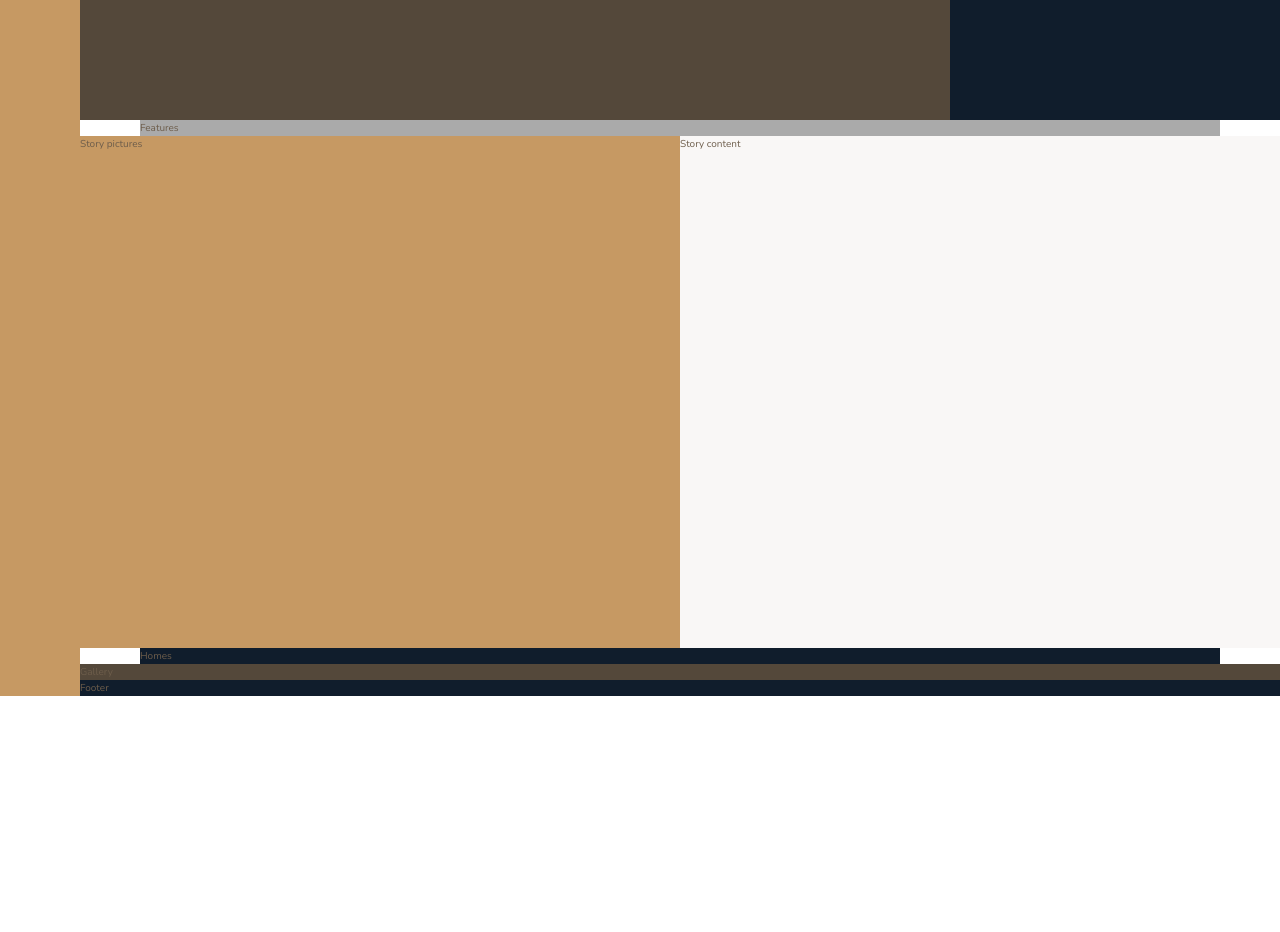
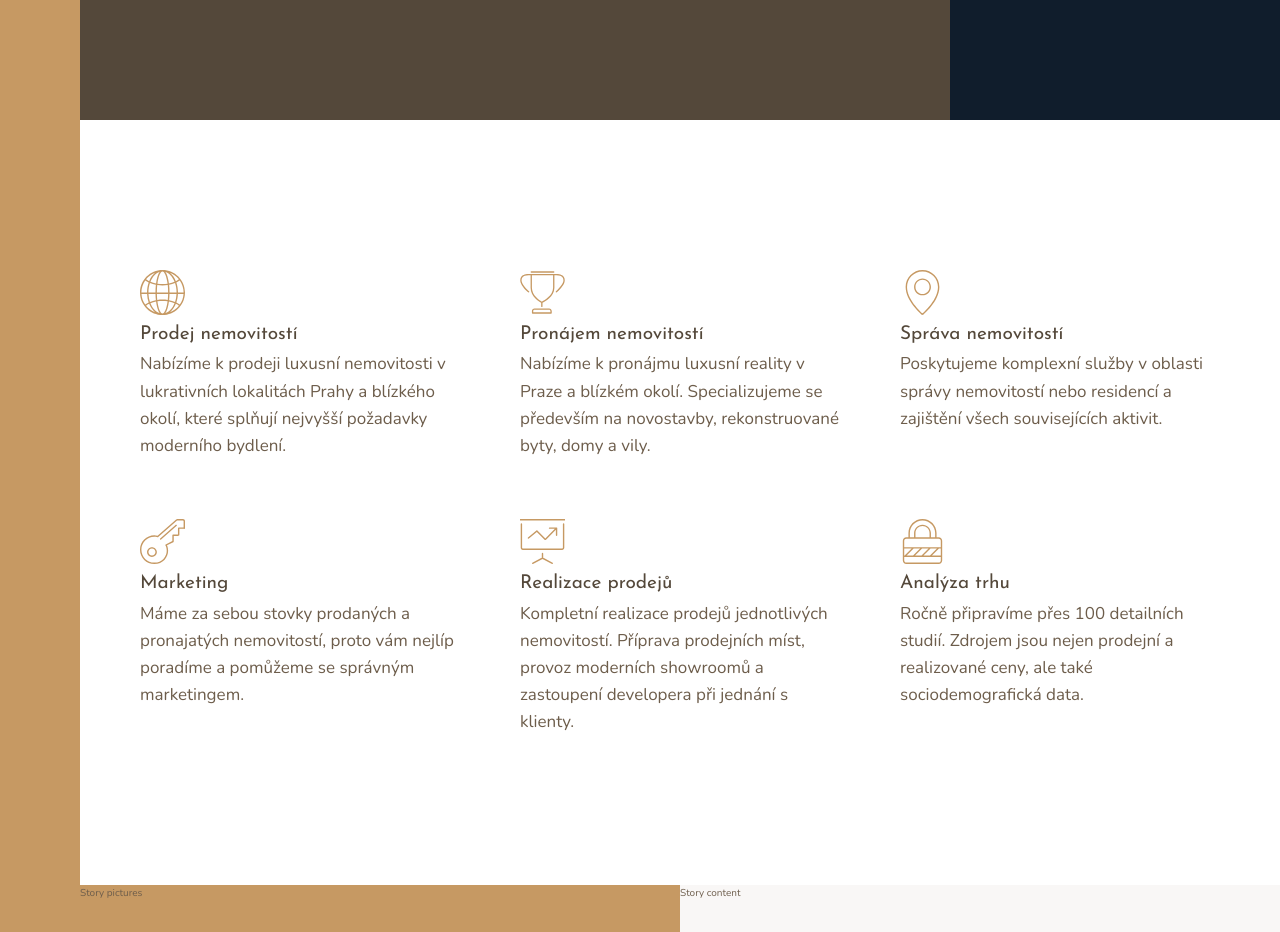
Before and after one commit to skewnity/estate-prague, a website: page index.html in a window 1280 px wide. Shown: the part 520-1452 px from the top of the page. Before the commit the page ends 1216 px from the top, so only its background shows below. Drawn offline with nearby package versions, Linux system fonts and the light colour scheme.

Commit message:
added features section

```diff
--- a/index.html
+++ b/index.html
@@ -28,7 +28,66 @@
 		</div>
 
 		<section class="features">
-			Features
+			<div class="feature">
+				<svg class="feature__icon">
+					<use xlink:href="img/sprite.svg#icon-global"></use>
+				</svg>
+				<h4 class="heading-4 heading-4--dark">Prodej nemovitostí</h4>
+				<p class="feature__text">
+					Nabízíme k prodeji luxusní nemovitosti v lukrativních lokalitách Prahy a blízkého okolí, které splňují nejvyšší požadavky moderního bydlení.
+				</p>
+			</div>
+
+			<div class="feature">
+				<svg class="feature__icon">
+					<use xlink:href="img/sprite.svg#icon-trophy"></use>
+				</svg>
+				<h4 class="heading-4 heading-4--dark">Pronájem nemovitostí</h4>
+				<p class="feature__text">
+					Nabízíme k pronájmu luxusní reality v Praze a blízkém okolí. Specializujeme se především na novostavby, rekonstruované byty, domy a vily.
+				</p>
+			</div>
+
+			<div class="feature">
+				<svg class="feature__icon">
+					<use xlink:href="img/sprite.svg#icon-map-pin"></use>
+				</svg>
+				<h4 class="heading-4 heading-4--dark">Správa nemovitostí</h4>
+				<p class="feature__text">
+					Poskytujeme komplexní služby v oblasti správy nemovitostí nebo residencí a zajištění všech souvisejících aktivit.
+				</p>
+			</div>
+
+			<div class="feature">
+				<svg class="feature__icon">
+					<use xlink:href="img/sprite.svg#icon-key"></use>
+				</svg>
+				<h4 class="heading-4 heading-4--dark">Marketing</h4>
+				<p class="feature__text">
+					Máme za sebou stovky prodaných a pronajatých nemovitostí, proto vám nejlíp poradíme a pomůžeme se správným marketingem.
+				</p>
+			</div>
+
+			<div class="feature">
+				<svg class="feature__icon">
+					<use xlink:href="img/sprite.svg#icon-presentation"></use>
+				</svg>
+				<h4 class="heading-4 heading-4--dark">Realizace prodejů</h4>
+				<p class="feature__text">
+					Kompletní realizace prodejů jednotlivých nemovitostí. Příprava prodejních míst, provoz moderních showroomů a zastoupení developera při jednání s klienty.
+				</p>
+			</div>
+
+			<div class="feature">
+				<svg class="feature__icon">
+					<use xlink:href="img/sprite.svg#icon-lock"></use>
+				</svg>
+				<h4 class="heading-4 heading-4--dark">Analýza trhu</h4>
+				<p class="feature__text">
+					Ročně připravíme přes 100 detailních studií. Zdrojem jsou nejen prodejní a realizované ceny, ale také sociodemografická data.
+				</p>
+			</div>
+
 		</section>
 
 		<div class="story__pictures">
--- a/sass/_features.scss
+++ b/sass/_features.scss
@@ -1,5 +1,20 @@
 .features {
-	background-color: $color-grey-light-2;
 	grid-column: center-start / center-end;
 
+	margin: 15rem 0;
+
+
+	display: grid;
+	grid-template-columns: repeat(3, 1fr);
+	grid-gap: 6rem;
 }
+.feature{
+	&__icon{
+		fill: $color-primary;
+		width: 4.5rem;
+		height: 4.5rem;
+	}
+	&__text{
+		font-size: 1.7rem;
+	}
+}
--- a/sass/_typography.scss
+++ b/sass/_typography.scss
@@ -0,0 +1,22 @@
+%heading{
+    font-family: $font-display;
+    font-weight: 400;
+}
+
+.heading-1{
+    @extend %heading;
+}
+.heading-2{
+    @extend %heading;
+}
+.heading-3{
+    @extend %heading;
+}
+.heading-4{
+    @extend %heading;
+    font-size: 1.9rem;
+
+    &--light { color: $color-grey-light-1; }
+    &--dark { color: $color-grey-dark-1; }
+
+}
```
Also changed, not shown: css/style.css.
